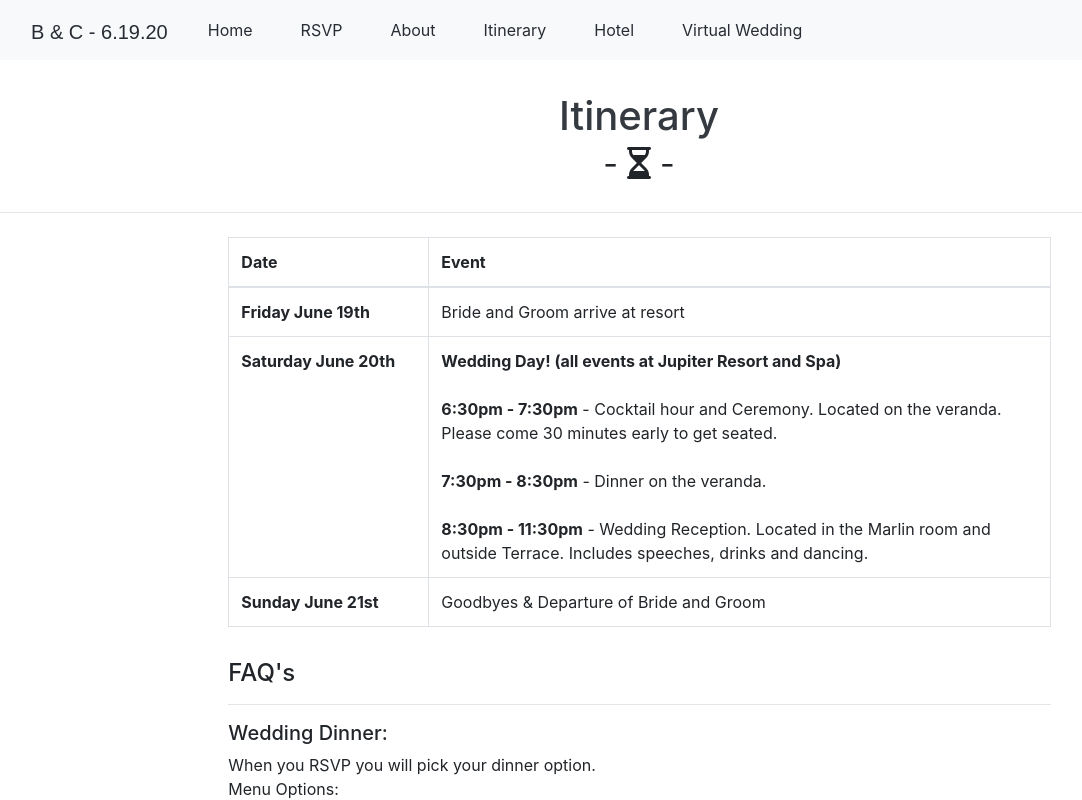
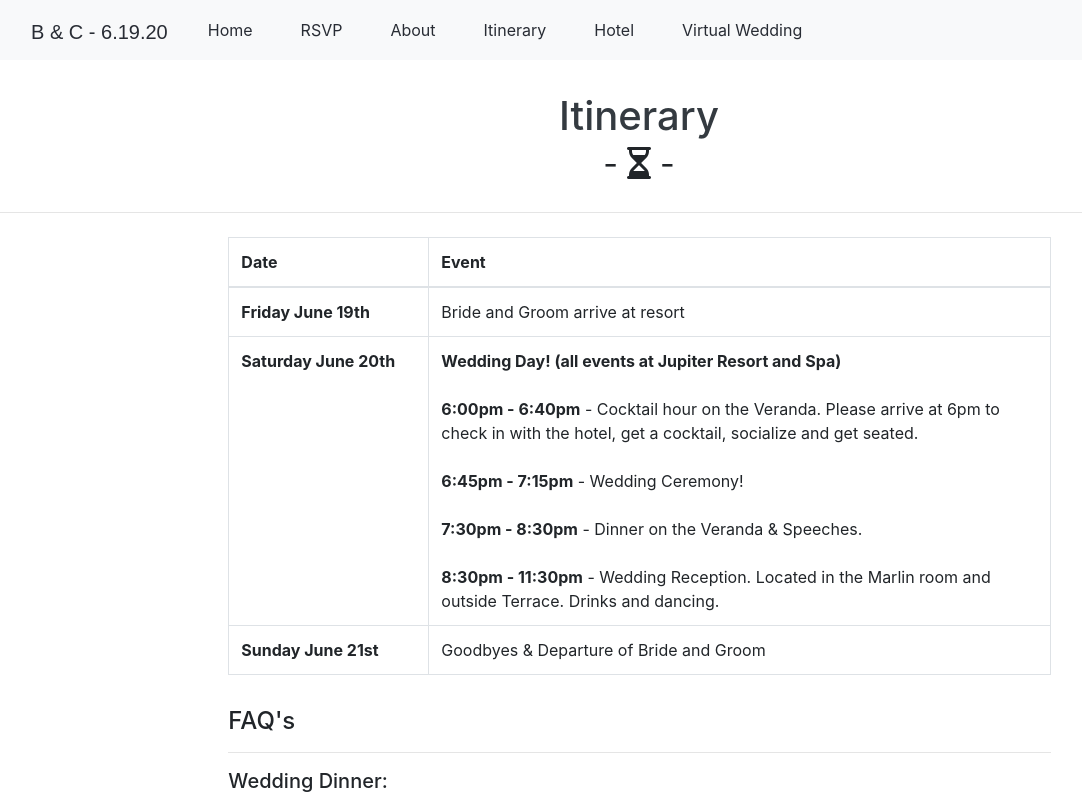
Before and after one commit to CrystalCodes01/brystalflwed, a React (Create React App) app in the folder brystalwed/: page /#/itinerary in a window 1280 px wide. Shown: the top 800 px of the page, without its empty margins (1-1083 px from the left). Built offline with nearby package versions, Linux system fonts and the light colour scheme.

Commit message:
update schedule

```diff
--- a/brystalwed/src/itinerary/Itinerary.js
+++ b/brystalwed/src/itinerary/Itinerary.js
@@ -33,16 +33,19 @@ function Itinerary() {
                 <b>Wedding Day! (all events at Jupiter Resort and Spa)</b>
                 <br />
                 <br />
-                <b>6:30pm - 7:30pm</b> - Cocktail hour and Ceremony. Located on
-                the veranda. Please come 30 minutes early to get seated.
+                <b>6:00pm - 6:40pm</b> - Cocktail hour on the Veranda. Please
+                arrive at 6pm to check in with the hotel, get a cocktail,
+                socialize and get seated.
                 <br />
                 <br />
-                <b>7:30pm - 8:30pm</b> - Dinner on the veranda.
+                <b>6:45pm - 7:15pm</b> - Wedding Ceremony!
+                <br />
+                <br />
+                <b>7:30pm - 8:30pm</b> - Dinner on the Veranda & Speeches.
                 <br />
                 <br />
                 <b>8:30pm - 11:30pm</b> - Wedding Reception. Located in the
-                Marlin room and outside Terrace. Includes speeches, drinks and
-                dancing.
+                Marlin room and outside Terrace. Drinks and dancing.
               </td>
             </tr>
             <tr>
```
